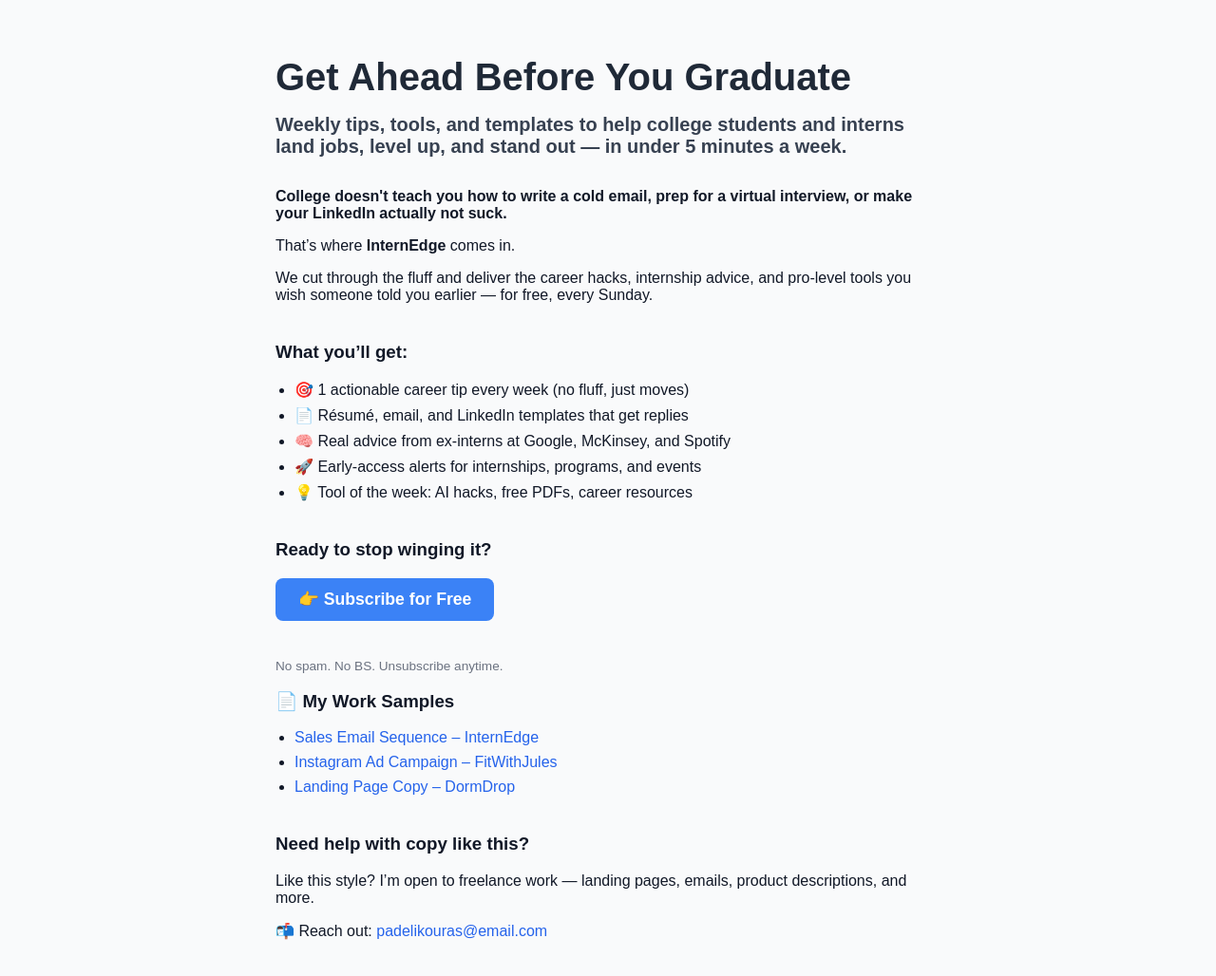
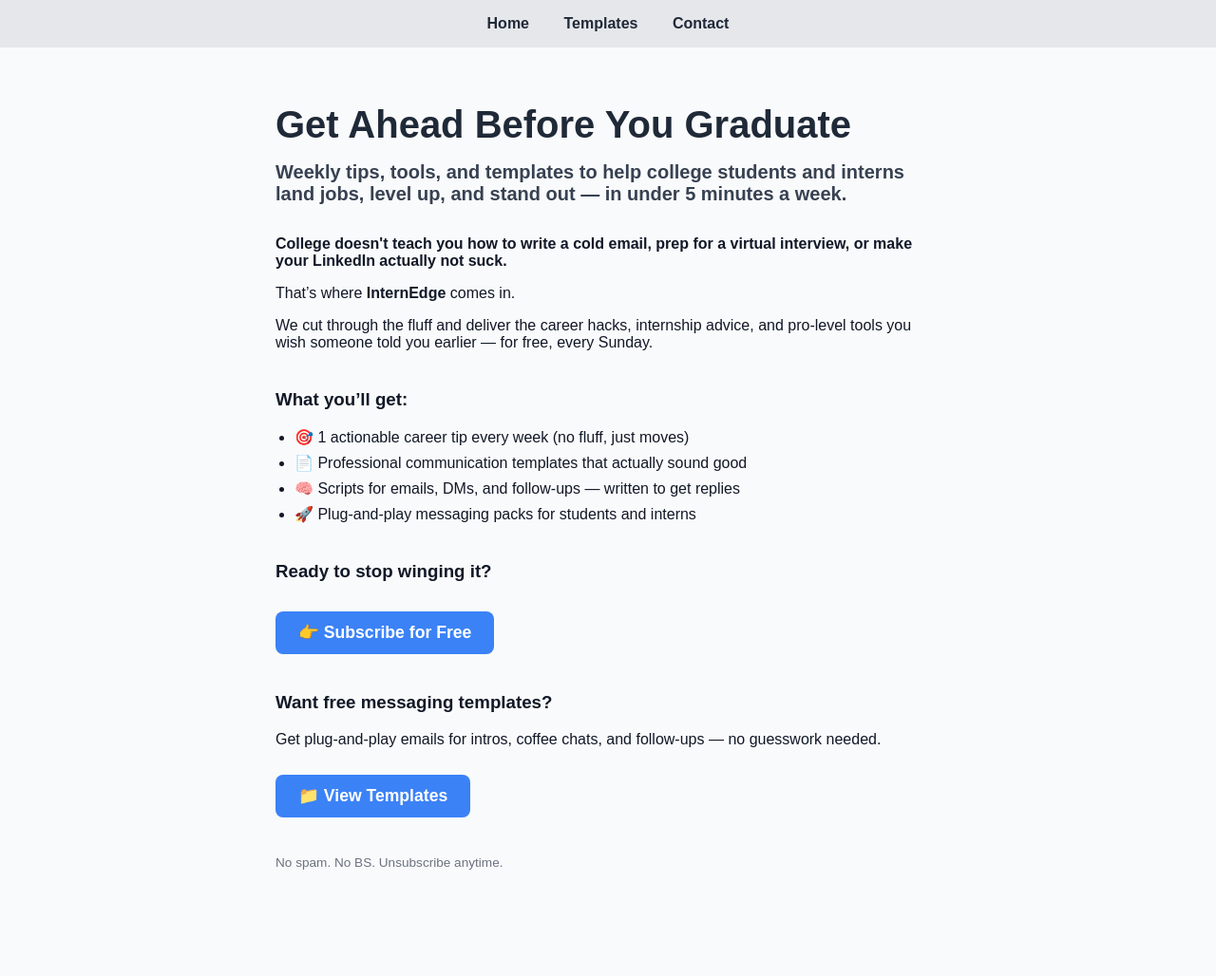
Before and after one commit to phildeli/internedge-landing-page, a plain HTML site: page index.html in a window 1280 px wide. Shown: the whole page at 95% size. After the commit the page ends 961 px from the top, so only its background shows below. Drawn offline with Linux system fonts and the light colour scheme.

Commit message:
Update index.html

```diff
--- a/index.html
+++ b/index.html
@@ -16,6 +16,20 @@
       max-width: 700px;
       margin: 0 auto;
       padding: 2rem;
+    }
+    nav {
+      background-color: #e5e7eb;
+      padding: 1rem;
+      text-align: center;
+    }
+    nav a {
+      margin: 0 1rem;
+      text-decoration: none;
+      color: #1f2937;
+      font-weight: bold;
+    }
+    nav a:hover {
+      text-decoration: underline;
     }
     h1 {
       font-size: 2.5rem;
@@ -36,13 +50,6 @@
     li {
       margin-bottom: 0.5rem;
     }
-    a {
-      color: #2563eb;
-      text-decoration: none;
-    }
-    a:hover {
-      text-decoration: underline;
-    }
     .cta {
       display: inline-block;
       background-color: #3b82f6;
@@ -52,6 +59,7 @@
       text-decoration: none;
       font-weight: bold;
       font-size: 1.1rem;
+      margin-top: 0.75rem;
     }
     .footer {
       font-size: 0.85rem;
@@ -61,6 +69,13 @@
   </style>
 </head>
 <body>
+
+  <nav>
+    <a href="index.html">Home</a>
+    <a href="products.html">Templates</a>
+    <a href="mailto:your@email.com">Contact</a>
+  </nav>
+
   <div class="container">
     <h1>Get Ahead Before You Graduate</h1>
     <h2>Weekly tips, tools, and templates to help college students and interns land jobs, level up, and stand out — in under 5 minutes a week.</h2>
@@ -75,10 +90,9 @@
       <h3>What you’ll get:</h3>
       <ul>
         <li>🎯 1 actionable career tip every week (no fluff, just moves)</li>
-        <li>📄 Résumé, email, and LinkedIn templates that get replies</li>
-        <li>🧠 Real advice from ex-interns at Google, McKinsey, and Spotify</li>
-        <li>🚀 Early-access alerts for internships, programs, and events</li>
-        <li>💡 Tool of the week: AI hacks, free PDFs, career resources</li>
+        <li>📄 Professional communication templates that actually sound good</li>
+        <li>🧠 Scripts for emails, DMs, and follow-ups — written to get replies</li>
+        <li>🚀 Plug-and-play messaging packs for students and interns</li>
       </ul>
     </div>
 
@@ -87,22 +101,13 @@
       <a href="#" class="cta">👉 Subscribe for Free</a>
     </div>
 
-    <p class="footer">No spam. No BS. Unsubscribe anytime.</p>
-
     <div class="section">
-      <h3>📄 My Work Samples</h3>
-      <ul>
-        <li><a href="https://docs.google.com/document/d/your-doc-id-1" target="_blank">Sales Email Sequence – InternEdge</a></li>
-        <li><a href="https://docs.google.com/document/d/your-doc-id-2" target="_blank">Instagram Ad Campaign – FitWithJules</a></li>
-        <li><a href="https://docs.google.com/document/d/your-doc-id-3" target="_blank">Landing Page Copy – DormDrop</a></li>
-      </ul>
+      <h3>Want free messaging templates?</h3>
+      <p>Get plug-and-play emails for intros, coffee chats, and follow-ups — no guesswork needed.</p>
+      <a href="products.html" class="cta">📁 View Templates</a>
     </div>
 
-    <div class="section">
-      <h3>Need help with copy like this?</h3>
-      <p>Like this style? I’m open to freelance work — landing pages, emails, product descriptions, and more.</p>
-      <p>📬 Reach out: <a href="mailto:padelikouras@email.com">padelikouras@email.com</a></p>
-    </div>
+    <p class="footer">No spam. No BS. Unsubscribe anytime.</p>
   </div>
 </body>
 </html>
```
